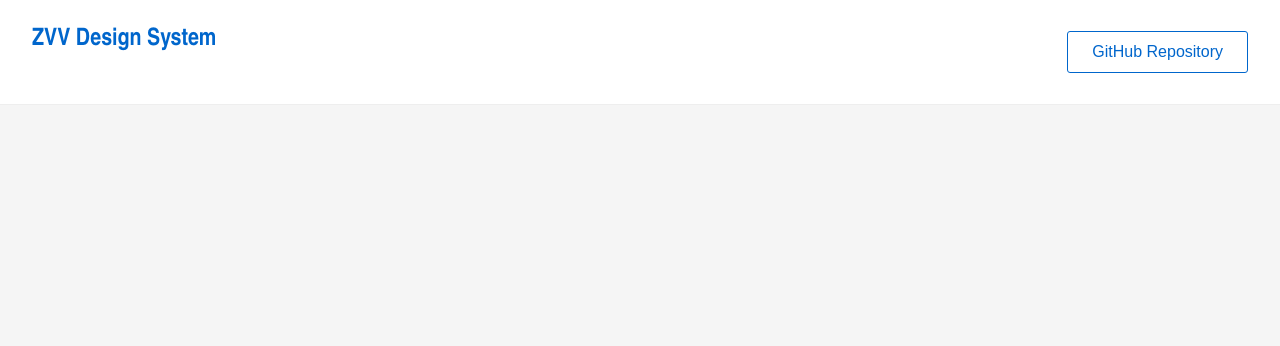
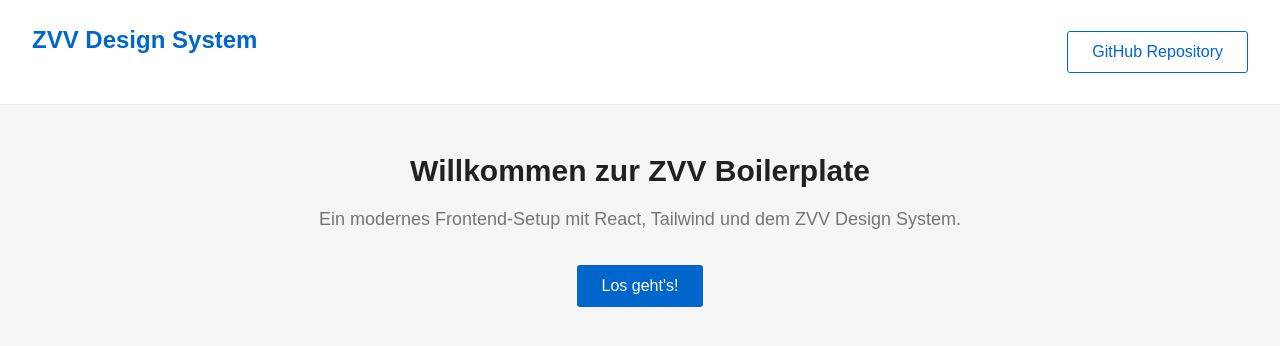
Before and after one commit to muraschal/zvv-boilerplate, a React (Vite) app: page / in a window 1280 px wide. Shown: the top 346 px of the page. Built offline with nearby package versions, Linux system fonts and the light colour scheme; a web font is replaced by a local one.

Commit message:
fix: Resolve styling and rendering issues
- Remove direct CSS import from index.html
- Update App.jsx with welcome message
- Fix module imports in main.jsx
- Update Tailwind content config

```diff
--- a/index.html
+++ b/index.html
@@ -4,7 +4,6 @@
   <meta charset="UTF-8" />
   <meta name="viewport" content="width=device-width, initial-scale=1.0" />
   <title>ZVV Design System - Boilerplate Templates</title>
-  <link rel="stylesheet" href="/src/index.css" />
 </head>
 <body class="bg-zvv-gray-100">
   <div id="root"></div>
--- a/src/App.jsx
+++ b/src/App.jsx
@@ -7,7 +7,7 @@
       <header className="bg-white border-b border-zvv-gray-200">
         <div className="zvv-container py-6">
           <div className="flex items-center justify-between">
-            <h1 className="text-2xl font-zvv-condensed font-bold text-zvv-blue">
+            <h1 className="text-2xl font-bold text-zvv-blue">
               ZVV Design System
             </h1>
             <nav>
@@ -26,8 +26,16 @@
       </header>
 
       <main className="zvv-container py-12">
-        <div className="grid grid-cols-1 md:grid-cols-2 lg:grid-cols-3 gap-6">
-          {/* Template Cards hier */}
+        <div className="text-center">
+          <h2 className="text-3xl font-bold mb-4">
+            Willkommen zur ZVV Boilerplate
+          </h2>
+          <p className="text-lg text-zvv-gray-600 mb-8">
+            Ein modernes Frontend-Setup mit React, Tailwind und dem ZVV Design System.
+          </p>
+          <ZvvButton variant="primary">
+            Los geht's!
+          </ZvvButton>
         </div>
       </main>
     </div>
--- a/src/main.jsx
+++ b/src/main.jsx
@@ -1,6 +1,6 @@
 import React from 'react'
 import ReactDOM from 'react-dom/client'
-import App from './App'
+import App from './App.jsx'
 import './index.css'
 
 ReactDOM.createRoot(document.getElementById('root')).render(
--- a/tailwind.config.js
+++ b/tailwind.config.js
@@ -2,7 +2,7 @@
 export default {
   content: [
     "./index.html",
-    "./src/**/*.{js,ts,jsx,tsx}",
+    "./src/**/*.{js,jsx,ts,tsx}",
   ],
   theme: {
     extend: {
```
